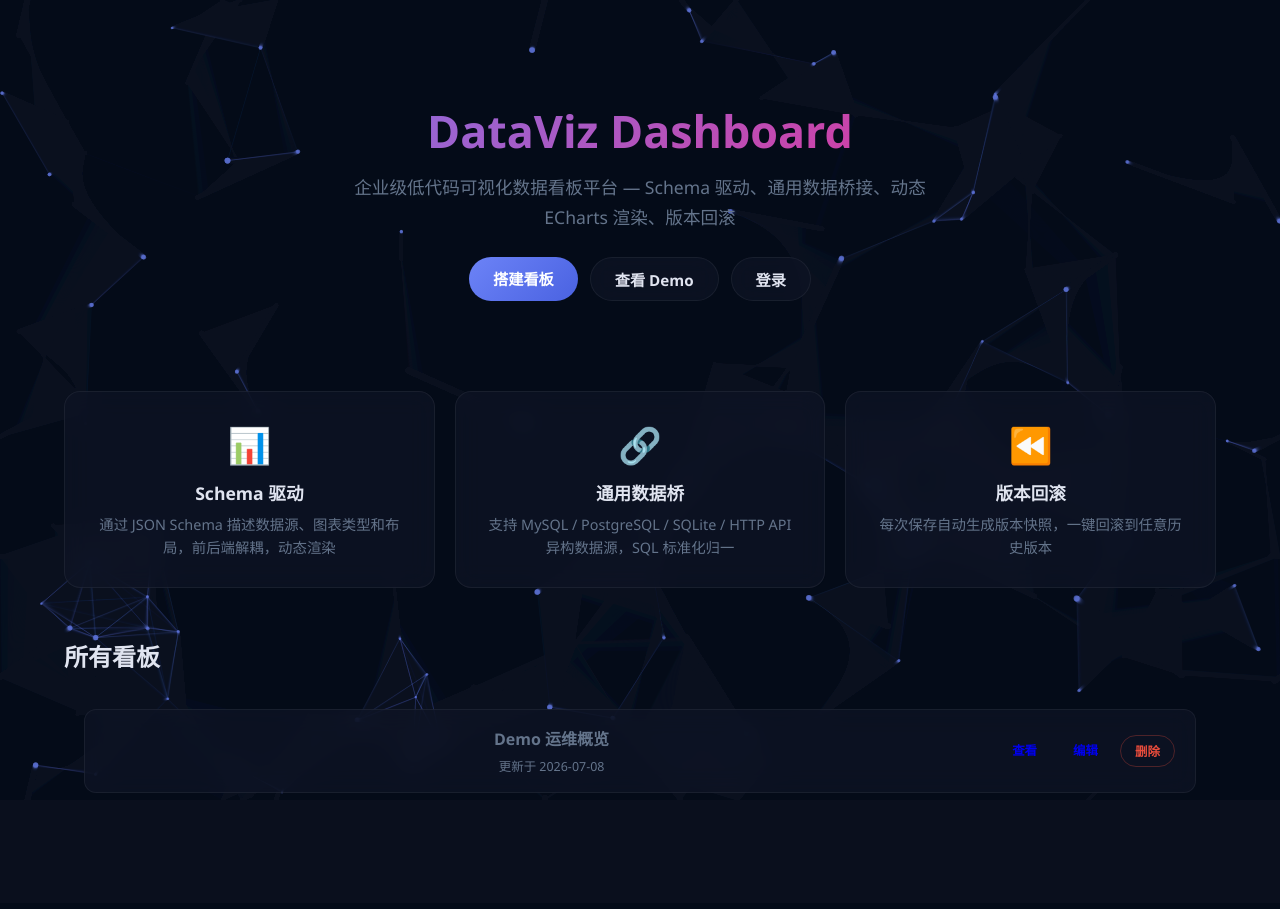
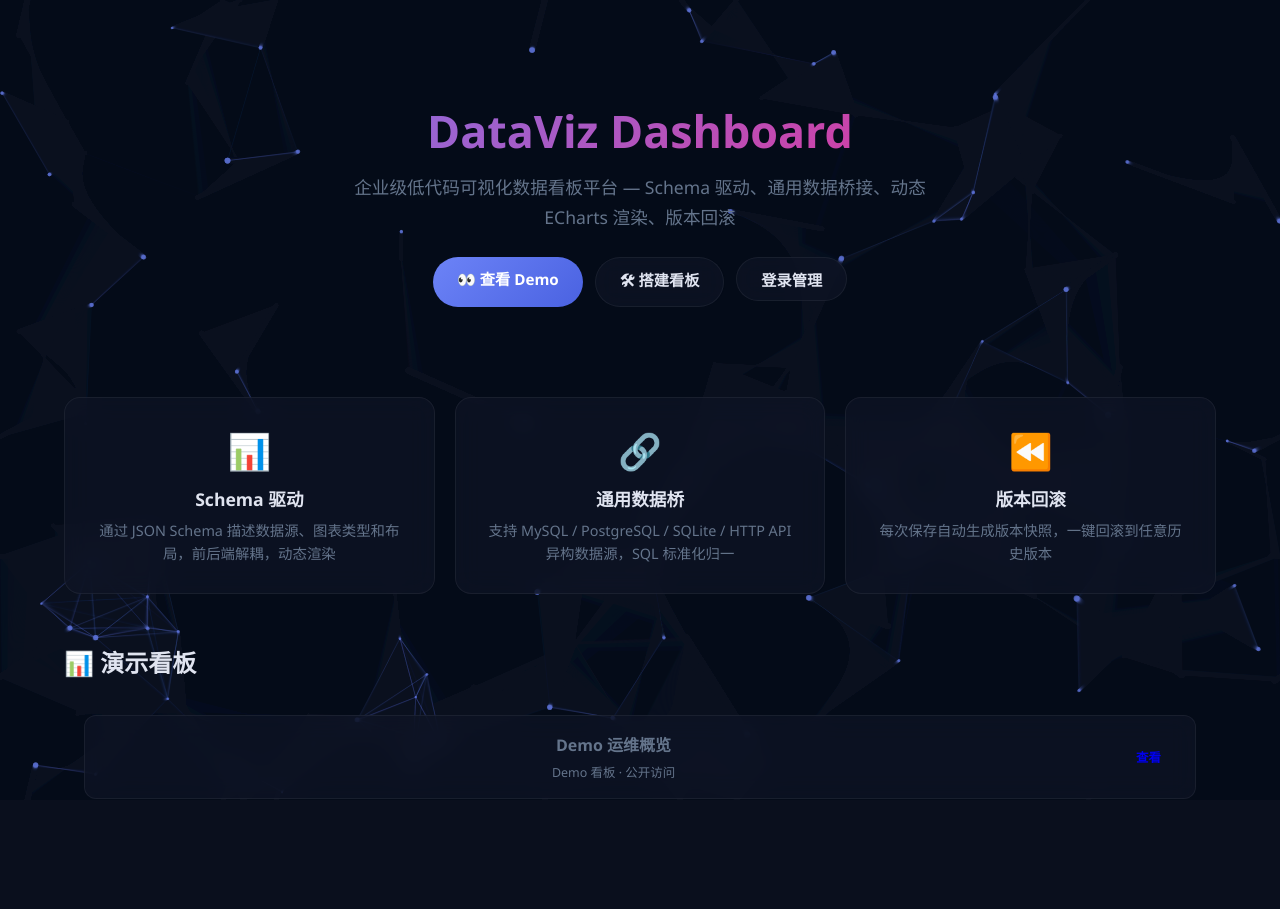
Before and after one commit to lzn956827063-create/dataviz-dashboard, a Flask app: page / in a window 1280 px wide. Before the commit the page ends 794 px from the top, so only its background shows below. Run offline with Flask 3, Linux system fonts and the light colour scheme; data comes from the database, SQL or seed files in the repository.

Commit message:
Make demo dashboards public, user boards behind login
- Add is_demo column to Dashboard model
- Add /api/dashboard/demos public endpoint (no auth)
- Homepage shows demos to everyone, user boards only when logged in
- View page works without login for public dashboards
- Change default admin password to admin123

Co-Authored-By: Claude Sonnet 4.6 <noreply@anthropic.com>

```diff
--- a/app/db/database.py
+++ b/app/db/database.py
@@ -22,7 +22,7 @@ def _seed_demo():
     # Default admin user
     if User.query.first() is None:
         admin = User(username="admin")
-        admin.set_password("dv2026!Admin")
+        admin.set_password("admin123")
         db.session.add(admin)
 
     db_path = os.path.join(os.path.dirname(os.path.dirname(os.path.abspath(__file__))), "data", "dataviz.db")
@@ -46,5 +46,5 @@ def _seed_demo():
         ],
     }
 
-    db.session.add(Dashboard(name="Demo 运维概览", canvas_json=demo, is_published=True))
+    db.session.add(Dashboard(name="Demo 运维概览", canvas_json=demo, is_published=True, is_demo=True))
     db.session.commit()
--- a/app/db/models.py
+++ b/app/db/models.py
@@ -46,6 +46,7 @@ class Dashboard(db.Model):
     description = db.Column(db.Text, default="")
     canvas_json = db.Column(db.JSON, nullable=False, default=dict)
     is_published = db.Column(db.Boolean, default=False)
+    is_demo = db.Column(db.Boolean, default=False)
     created_at = db.Column(db.DateTime, default=lambda: datetime.now(timezone.utc))
     updated_at = db.Column(db.DateTime, default=lambda: datetime.now(timezone.utc),
                            onupdate=lambda: datetime.now(timezone.utc))
@@ -53,7 +54,9 @@ class Dashboard(db.Model):
     def to_dict(self):
         return {"id": self.id, "name": self.name, "description": self.description,
                 "canvas_json": self.canvas_json, "is_published": self.is_published,
-                "created_at": self.created_at.isoformat() if self.created_at else None}
+                "is_demo": self.is_demo,
+                "created_at": self.created_at.isoformat() if self.created_at else None,
+                "updated_at": self.updated_at.isoformat() if self.updated_at else None}
 
 
 class DashboardHistory(db.Model):
--- a/app/routes/dashboard_routes.py
+++ b/app/routes/dashboard_routes.py
@@ -5,6 +5,13 @@ from app.services.data_bridge import fetch_component_data, _execute_mysql, _exec
 from app.services.auth import login_required
 
 dashboard_bp = Blueprint("dashboard", __name__)
+
+# ── Public demo dashboards — no login required ─────────────
+@dashboard_bp.route("/api/dashboard/demos")
+def list_demos():
+    """Public demo dashboards visible to everyone."""
+    boards = Dashboard.query.filter_by(is_demo=True).order_by(Dashboard.id).all()
+    return jsonify([r.to_dict() for r in boards])
 
 # ── Dashboard CRUD ─────────────────────────────────────────
 
@@ -47,6 +54,10 @@ def update_dashboard(board_id):
         canvas_json=board.canvas_json, change_note=data.get("change_note", "")))
     board.canvas_json = data["canvas_json"]
     board.name = data.get("name", board.name)
+    if "is_demo" in data:
+        board.is_demo = data["is_demo"]
+    if "is_published" in data:
+        board.is_published = data["is_published"]
     db.session.commit()
     return jsonify(board.to_dict())
 
--- a/app/templates/home.html
+++ b/app/templates/home.html
@@ -65,8 +65,8 @@ body { font-family: var(--font); background: var(--bg); color: var(--text); min-
         <h1>DataViz Dashboard</h1>
         <p>企业级低代码可视化数据看板平台 — Schema 驱动、通用数据桥接、动态 ECharts 渲染、版本回滚</p>
         <div class="hero-actions">
-            <a href="/builder" class="btn btn-primary">搭建看板</a>
-            <a href="/view/1" class="btn btn-glass">查看 Demo</a>
+            <a href="#demos" class="btn btn-primary">&#128064; 查看 Demo</a>
+            <a href="/builder" class="btn btn-glass">&#128736; 搭建看板</a>
             <span id="auth-action"></span>
         </div>
     </header>
@@ -74,24 +74,29 @@ body { font-family: var(--font); background: var(--bg); color: var(--text); min-
     <div class="features">
         <div class="feature-card">
             <div class="feature-icon">&#128202;</div>
-            <h3>Schema 驱动</h3>
-            <p>通过 JSON Schema 描述数据源、图表类型和布局，前后端解耦，动态渲染</p>
+            <h3>Schema &#x9a71;&#x52a8;</h3>
+            <p>&#x901a;&#x8fc7; JSON Schema &#x63cf;&#x8ff0;&#x6570;&#x636e;&#x6e90;&#x3001;&#x56fe;&#x8868;&#x7c7b;&#x578b;&#x548c;&#x5e03;&#x5c40;&#xff0c;&#x524d;&#x540e;&#x7aef;&#x89e3;&#x8026;&#xff0c;&#x52a8;&#x6001;&#x6e32;&#x67d3;</p>
         </div>
         <div class="feature-card">
             <div class="feature-icon">&#128279;</div>
-            <h3>通用数据桥</h3>
-            <p>支持 MySQL / PostgreSQL / SQLite / HTTP API 异构数据源，SQL 标准化归一</p>
+            <h3>&#x901a;&#x7528;&#x6570;&#x636e;&#x6865;</h3>
+            <p>&#x652f;&#x6301; MySQL / PostgreSQL / SQLite / HTTP API &#x5f02;&#x6784;&#x6570;&#x636e;&#x6e90;&#xff0c;SQL &#x6807;&#x51c6;&#x5316;&#x5f52;&#x4e00;</p>
         </div>
         <div class="feature-card">
             <div class="feature-icon">&#9194;</div>
-            <h3>版本回滚</h3>
-            <p>每次保存自动生成版本快照，一键回滚到任意历史版本</p>
+            <h3>&#x7248;&#x672c;&#x56de;&#x6eda;</h3>
+            <p>&#x6bcf;&#x6b21;&#x4fdd;&#x5b58;&#x81ea;&#x52a8;&#x751f;&#x6210;&#x7248;&#x672c;&#x5feb;&#x7167;&#xff0c;&#x4e00;&#x952e;&#x56de;&#x6eda;&#x5230;&#x4efb;&#x610f;&#x5386;&#x53f2;&#x7248;&#x672c;</p>
         </div>
     </div>
 
-    <div class="board-list" id="board-list-section">
-        <h2>所有看板</h2>
-        <div id="board-list" style="color:var(--text-muted);text-align:center;padding:20px;">加载中...</div>
+    <div class="board-list" id="demos-section">
+        <h2>&#128202; &#x6f14;&#x793a;&#x770b;&#x677f;</h2>
+        <div id="demo-list" style="color:var(--text-muted);text-align:center;padding:20px;">&#x52a0;&#x8f7d;&#x4e2d;...</div>
+    </div>
+
+    <div class="board-list" id="board-list-section" style="display:none">
+        <h2>&#x6211;&#x7684;&#x770b;&#x677f;</h2>
+        <div id="board-list" style="color:var(--text-muted);text-align:center;padding:20px;">&#x52a0;&#x8f7d;&#x4e2d;...</div>
     </div>
 </div>
 
@@ -150,18 +155,43 @@ body { font-family: var(--font); background: var(--bg); color: var(--text); min-
     if (user) {
         authSpan.innerHTML = '<span style="color:var(--text-muted);font-size:0.85rem;margin-left:8px;">' + user.username + '</span>' +
             '<button class="btn btn-glass" onclick="localStorage.clear();window.location.href=\'/login\'" style="margin-left:8px;">退出</button>';
+        document.getElementById("board-list-section").style.display = "";
+        loadUserBoards();
     } else {
-        authSpan.innerHTML = '<a href="/login" class="btn btn-glass">登录</a>';
+        authSpan.innerHTML = '<a href="/login" class="btn btn-glass">登录管理</a>';
     }
 
-    // ── Board list ───────────────────────────────────────────
-    function loadBoardList() {
-        fetch("/api/dashboard/list")
+    // ── Public demo board list ────────────────────────────
+    function loadDemos() {
+        fetch("/api/dashboard/demos")
+            .then(function (r) { return r.json(); })
+            .then(function (boards) {
+                var container = document.getElementById("demo-list");
+                if (!boards.length) {
+                    container.innerHTML = '<div style="padding:20px;color:var(--text-muted)">暂无演示看板</div>';
+                    return;
+                }
+                container.innerHTML = boards.map(function (b) {
+                    return '<div class="board-item">' +
+                        '<div class="board-item-info"><h3>' + b.name + '</h3><span>Demo 看板 &#183; 公开访问</span></div>' +
+                        '<div class="board-item-actions">' +
+                        '<a href="/view/' + b.id + '" class="btn btn-sm">查看</a>' +
+                        '</div></div>';
+                }).join("");
+            });
+    }
+    loadDemos();
+
+    // ── User board list (login required) ──────────────────
+    function loadUserBoards() {
+        var token = localStorage.getItem("dv_token");
+        var headers = token ? {"Authorization": "Bearer " + token} : {};
+        fetch("/api/dashboard/list", { headers: headers })
             .then(function (r) { return r.json(); })
             .then(function (boards) {
                 var container = document.getElementById("board-list");
                 if (!boards.length) {
-                    container.innerHTML = '<div style="padding:20px;color:var(--text-muted)">还没有看板，点击上方按钮创建</div>';
+                    container.innerHTML = '<div style="padding:20px;color:var(--text-muted)">还没有看板，点击上方"搭建看板"开始创建</div>';
                     return;
                 }
                 container.innerHTML = boards.map(function (b) {
@@ -178,15 +208,12 @@ body { font-family: var(--font); background: var(--bg); color: var(--text); min-
                     btn.addEventListener("click", function () {
                         var id = this.getAttribute("data-id");
                         if (!confirm("确定删除该看板吗？此操作不可撤销。")) return;
-                        var token = localStorage.getItem("dv_token");
-                        var headers = token ? {"Authorization": "Bearer " + token} : {};
                         fetch("/api/dashboard/" + id, { method: "DELETE", headers: headers })
-                            .then(function () { loadBoardList(); });
+                            .then(function () { loadUserBoards(); });
                     });
                 });
             });
     }
-    loadBoardList();
 })();
 </script>
 </body>
--- a/app/templates/view.html
+++ b/app/templates/view.html
@@ -82,7 +82,7 @@ body { font-family: var(--font); background: var(--bg); color: var(--text); min-
         return fetch(url, opts);
     }
 
-    // Check auth state
+    // Check auth state (show user if logged in, but don't require it)
     var user = JSON.parse(localStorage.getItem("dv_user") || "null");
     if (user) {
         document.getElementById("user-info").textContent = user.username;
@@ -90,7 +90,7 @@ body { font-family: var(--font); background: var(--bg); color: var(--text); min-
         document.getElementById("logout-btn").addEventListener("click", function () {
             localStorage.removeItem("dv_token");
             localStorage.removeItem("dv_user");
-            window.location.href = "/login";
+            window.location.href = "/";
         });
     }
 
```
Also changed, not shown: seed_demo.py (+9 -9 lines).
